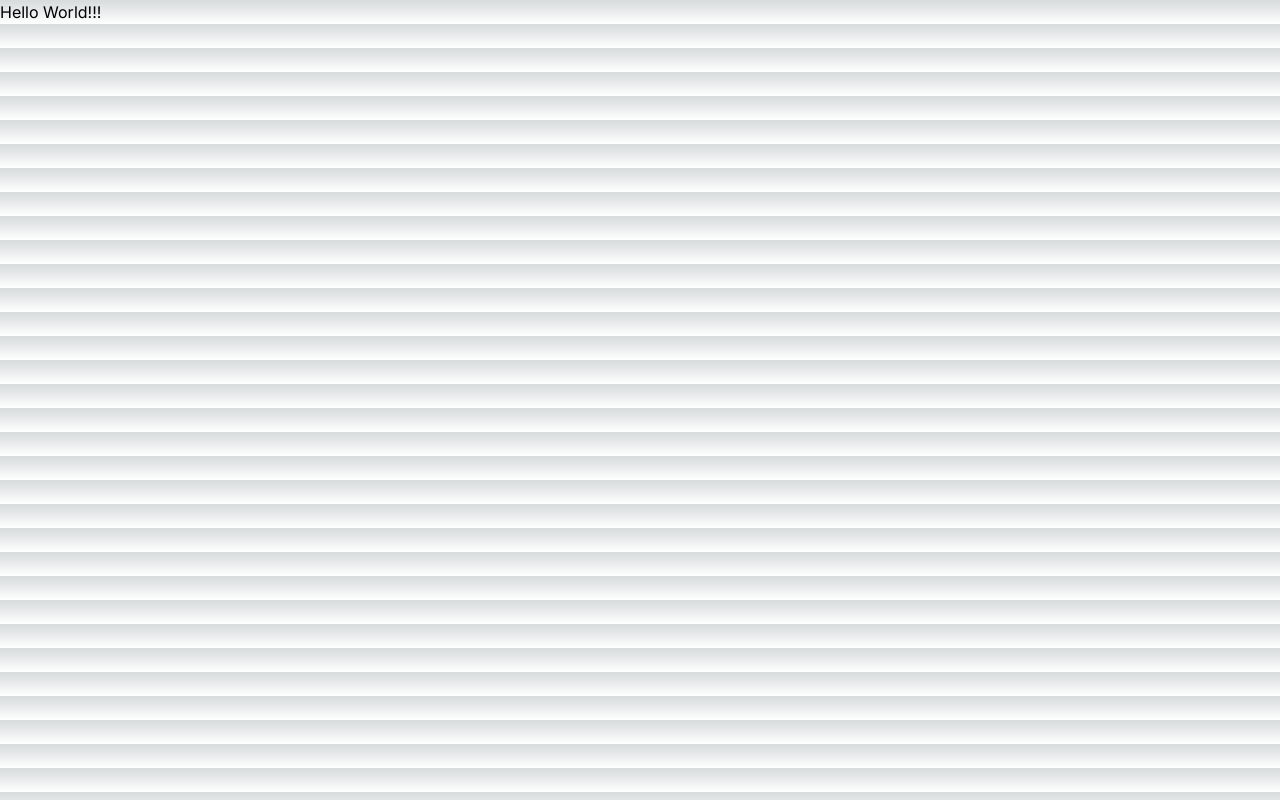
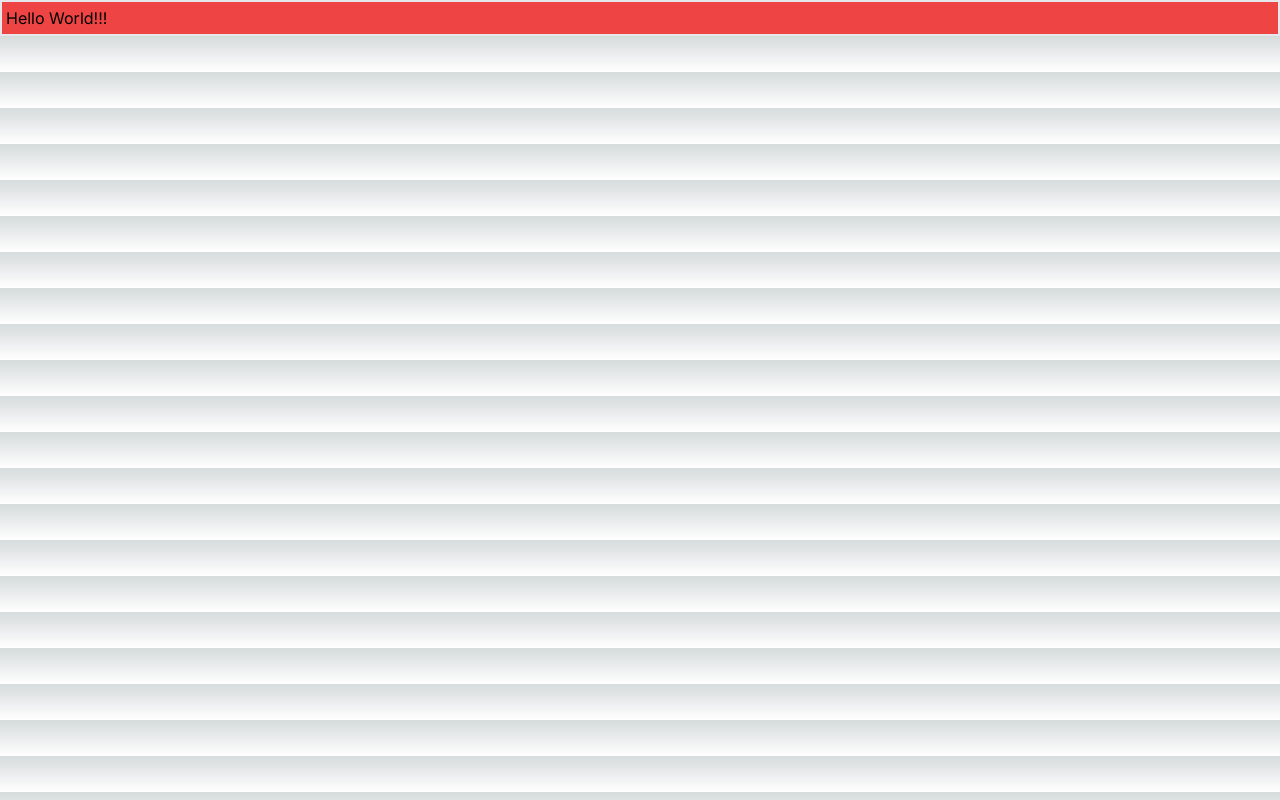
Before and after one commit to damir-samatov/luminara, a Next.js app: page / in a window 1280 px wide. Built offline with nearby package versions, Linux system fonts and the light colour scheme.

Commit message:
tailwind prettier

```diff
--- a/app/layout.tsx
+++ b/app/layout.tsx
@@ -1,7 +1,7 @@
 import type { Metadata } from "next";
 import { Inter } from "next/font/google";
 import { ReactNode } from "react";
-import "./global.css";
+import "@/public/global.css";
 
 const inter = Inter({ subsets: ["latin"] });
 
--- a/app/page.tsx
+++ b/app/page.tsx
@@ -1,5 +1,5 @@
 const Home = () => {
-  return <h1>Hello World!!!</h1>;
+  return <h1 className="border-2 bg-red-500 p-1">Hello World!!!</h1>;
 };
 
 export default Home;
--- a/package.json
+++ b/package.json
@@ -27,6 +27,7 @@
     "lint-staged": "^15.2.0",
     "postcss": "^8",
     "prettier": "3.1.1",
+    "prettier-plugin-tailwindcss": "^0.5.10",
     "tailwindcss": "^3.3.0",
     "typescript": "^5"
   },
```
Also changed, not shown: public/global.css (renamed from app/global.css), 2 other files (tests, documents, lock files or other folders).
